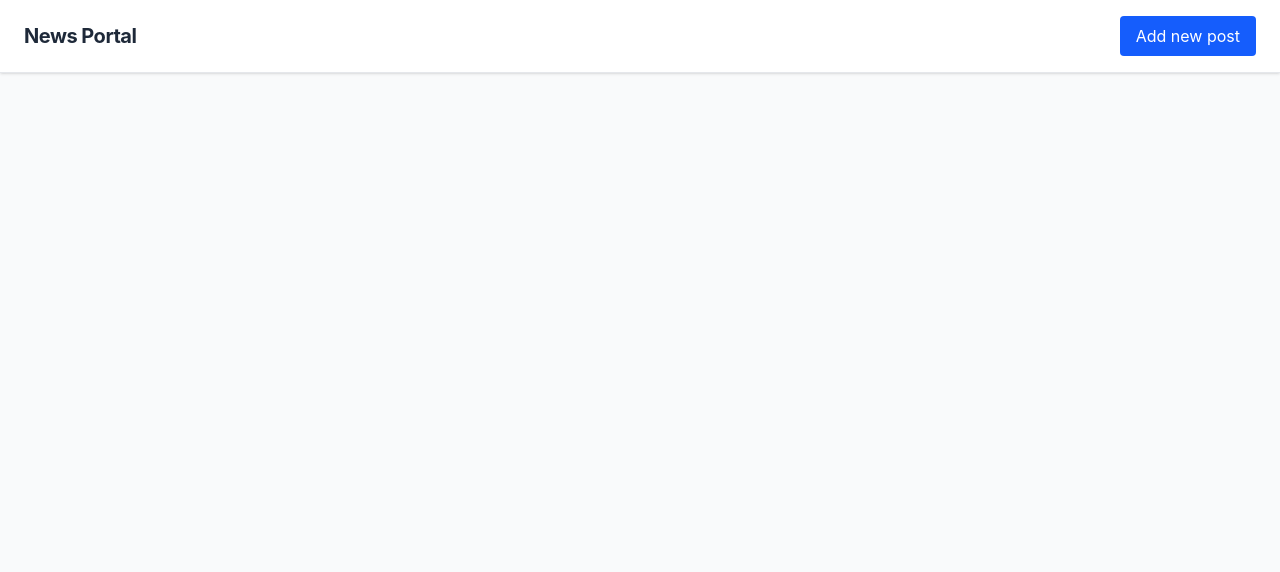
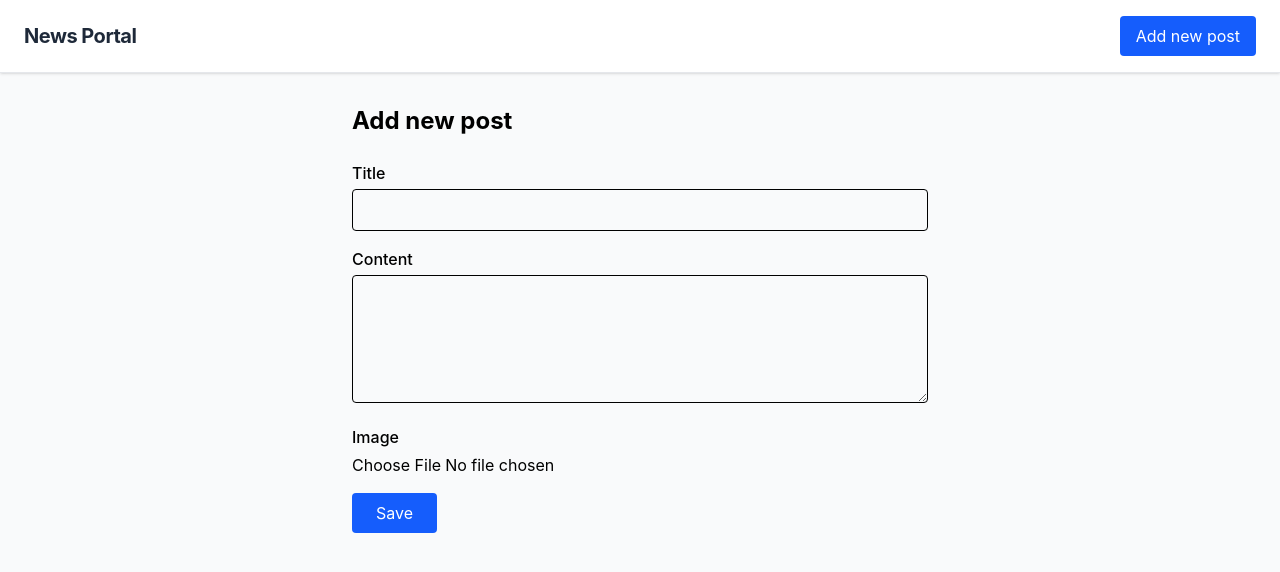
Before and after one commit to KanimetovDying2/NewsSite, a React (Vite) app in the folder frontend/: page /add in a window 1280 px wide. Shown: the top 572 px of the page. Built offline with nearby package versions, Linux system fonts and the light colour scheme; the HTML template or start-up script is replaced by a standard one.

Commit message:
feat: finish Form component in frontend by AddPostPage.tsx, also fix .gitignore

```diff
--- a/frontend/src/components/pages/AddPostPage.tsx
+++ b/frontend/src/components/pages/AddPostPage.tsx
@@ -1,5 +1,83 @@
+import { useState } from "react";
+import { useNavigate } from "react-router-dom";
+import { api } from "../../api/axiosApi";
+
 const AddPostPage = () => {
-  return <></>
+  const [title, setTitle] = useState("");
+  const [content, setContent] = useState("");
+  const [image, setImage] = useState<File | null>(null);
+  const navigate = useNavigate();
+
+  const handleSubmit = async (e: React.FormEvent) => {
+    e.preventDefault();
+
+    if (!title.trim() || !content.trim()) {
+      alert("Title and content are required!");
+      return;
+    }
+
+    const formData = new FormData();
+    formData.append("title", title);
+    formData.append("content", content);
+    if (image) formData.append("image", image);
+
+    try {
+      await api.post("/news", formData, {
+        headers: { "Content-Type": "multipart/form-data" },
+      });
+      navigate("/");
+    } catch (error) {
+      console.error("Error creating post:", error);
+      alert("Failed to create post. Check console.");
+    }
+  };
+
+  return (
+    <div className="max-w-xl mx-auto">
+      <h1 className="text-2xl font-bold mb-6">Add new post</h1>
+      <form onSubmit={handleSubmit} className="space-y-4">
+        <div>
+          <label className="block font-medium mb-1">Title</label>
+          <input
+            type="text"
+            value={title}
+            onChange={(e) => setTitle(e.target.value)}
+            className="w-full p-2 border rounded"
+            required
+          />
+        </div>
+
+        <div>
+          <label className="block font-medium mb-1">Content</label>
+          <textarea
+            value={content}
+            onChange={(e) => setContent(e.target.value)}
+            className="w-full p-2 border rounded h-32"
+            required
+          />
+        </div>
+
+        <div>
+          <label className="block font-medium mb-1">Image</label>
+          <input
+            type="file"
+            onChange={(e) =>
+              setImage(e.target.files ? e.target.files[0] : null)
+            }
+            className="w-full"
+            accept="image/*"
+          />
+        </div>
+
+        <button
+          type="submit"
+          className="bg-blue-600 text-white px-6 py-2 rounded hover:bg-blue-700 transition"
+        >
+          Save
+        </button>
+      </form>
+    </div>
+  );
 };
 
 export default AddPostPage;
--- a/frontend/src/components/pages/NewsItem.tsx
+++ b/frontend/src/components/pages/NewsItem.tsx
@@ -16,7 +16,7 @@ const NewsItem = ({ news, onDelete }: NewsItemProps) => {
 
       <div className="mt-4 flex gap-4">
         <Link to={`/news/${news.id}`} className="text-blue-600">
-          Read more
+          Read full post
         </Link>
         <button onClick={onDelete} className="text-red-600">
           Delete
```
Also changed, not shown: 1 other file (tests, documents, lock files or other folders).
